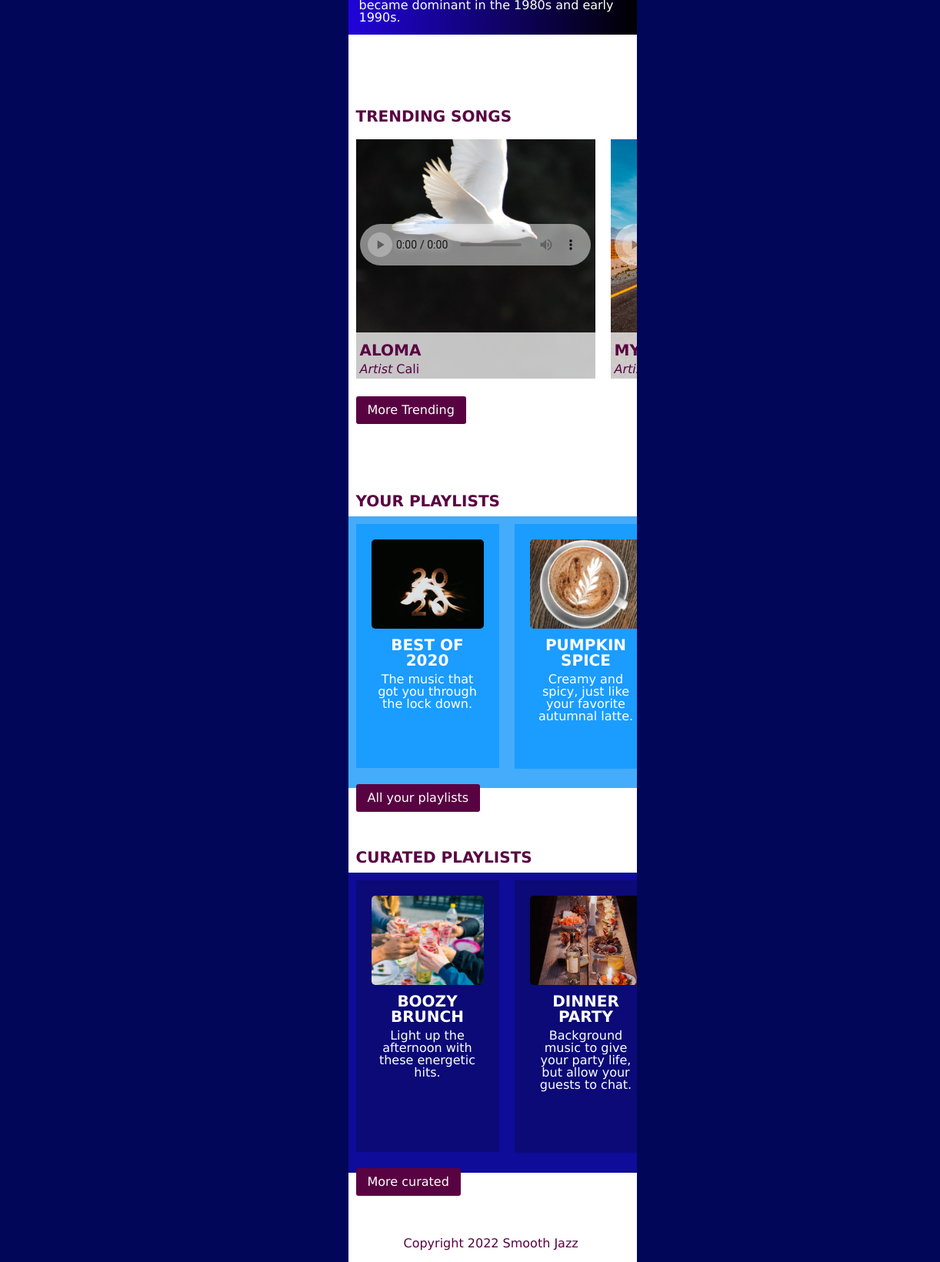
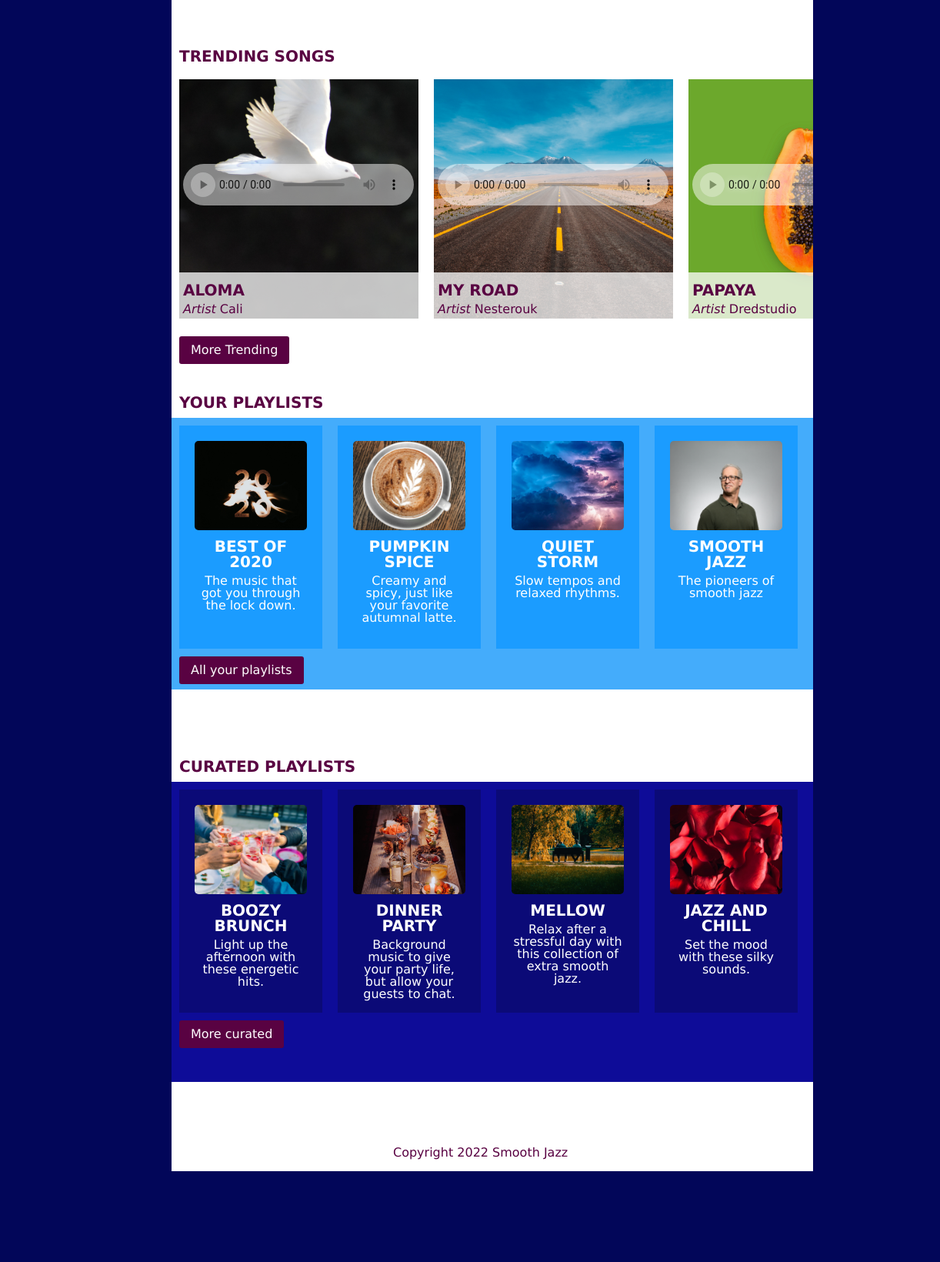
Before and after one commit to carensdo/streamingmedia, a plain HTML site: page index.html in a window 1280 px wide. Shown: the part 150-1790 px from the top of the page at 77% size, 0-1222 px from the left. After the commit the page ends 1672 px from the top, so only its background shows below. Drawn offline with Linux system fonts and the light colour scheme.

Commit message:
Update style.css

```diff
--- a/style.css
+++ b/style.css
@@ -176,19 +176,15 @@ a {
     left: 6rem;
 
 }
-#trending{
-    margin-top: 30px;
-}
-#playlists, #curated{
-    margin-top: 70px;
-    }
 #playlists {
     background-color: #44acfb;
     height: 393px;
+    margin-top: 20px;
 }
 #curated{
     background-color: #0e0c98;
     height: 430px;
+    margin-top: 80px;
 }
 #best-of {
     background-color: #1b9cff;
@@ -353,7 +349,6 @@ audio::-webkit-media-controls-enclosure {
 #playlists ::-webkit-scrollbar-thumb:hover, #curated ::-webkit-scrollbar-thumb:hover {
     background: #ffffff;
 }
-/*scroll bar code*/
 /*scroll bar code for "your playlists" and "curated playlists"*/
 .scroll2 {
     display: grid;
@@ -496,17 +491,53 @@ input:checked ~ label:not(.steps) span:before, input:checked ~ label:not(.steps)
 }
 
 @media screen and (min-width:834px) {
+    body{
+        width: 834px;
+
+    }
+    nav {
+        position: relative;
+        bottom: 150px;
+        width: 834px;
+    }
     ul {
         overflow: visible;
         position: absolute;
         top: 0;
         display: grid;
         grid-template-columns: 1fr 1fr 1fr 1fr 1fr;
+        grid-column-start: 1;
+        grid-column-end: 5;
+
     }
+    .container{
+        width: 800px;
+        justify-content: space-around;
+    }
+
     label span, input {
         display: none;
     }
     .item1 {
         position: static;
+}
+.scroll2 {
+    overflow-y: auto;
+    overflow-x: hidden;
+    max-height: 300px;
+}
+    footer p{
+        position: relative;
+        left: 18rem;
+        bottom: 1rem;
     }
 }
+
+ /*   #playlists, #curated{
+        display: flex;
+        flex-direction: column;
+        width: 417px;
+        height: 500px;
+*/
+
+    }
```
